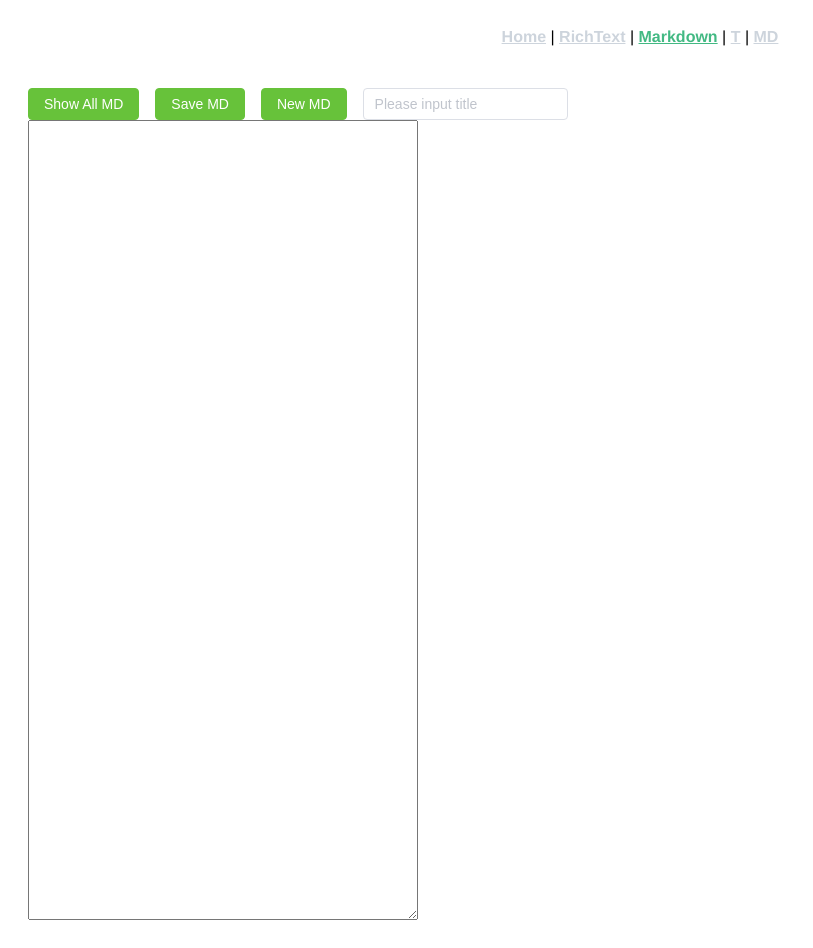
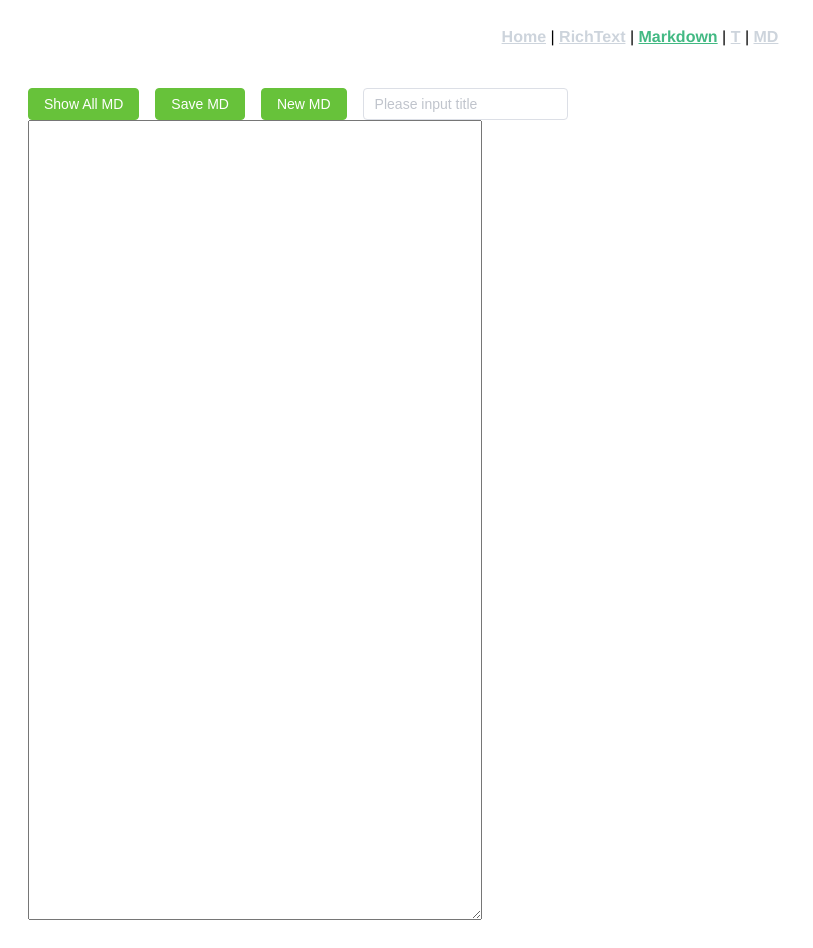
Before and after one commit to zzh-1992/jenkinsweb, a Vue app: page /Markdown in a window 1280 px wide. Shown: the whole page, without its empty margins (0-813 px from the left). Built offline with nearby package versions, Linux system fonts and the light colour scheme.

Commit message:
加大markdown文本字体、输出打包分析页面

```diff
--- a/package.json
+++ b/package.json
@@ -8,7 +8,7 @@
     "serve-test": "vue-cli-service serve --mode test",
     "build_test": "vue-cli-service build --mode test",
     "serve-pro": "vue-cli-service serve --mode pro",
-    "build_pro": "vue-cli-service build --mode pro",
+    "build_pro": "vue-cli-service build --mode pro --report",
     "lint": "vue-cli-service lint"
   },
   "dependencies": {
--- a/src/views/Markdown.vue
+++ b/src/views/Markdown.vue
@@ -60,8 +60,17 @@
         </el-drawer>
 
         <div id="editor">
-          <textarea class="md" :value="input" @input="update"></textarea>
-          <div class="md" v-html="compiledMarkdown"></div>
+          <textarea
+            class="md"
+            style="font-size: 25px"
+            :value="input"
+            @input="update"
+          ></textarea>
+          <div
+            class="md"
+            style="font-size: 25px"
+            v-html="compiledMarkdown"
+          ></div>
         </div>
       </el-col>
     </el-row>
```
